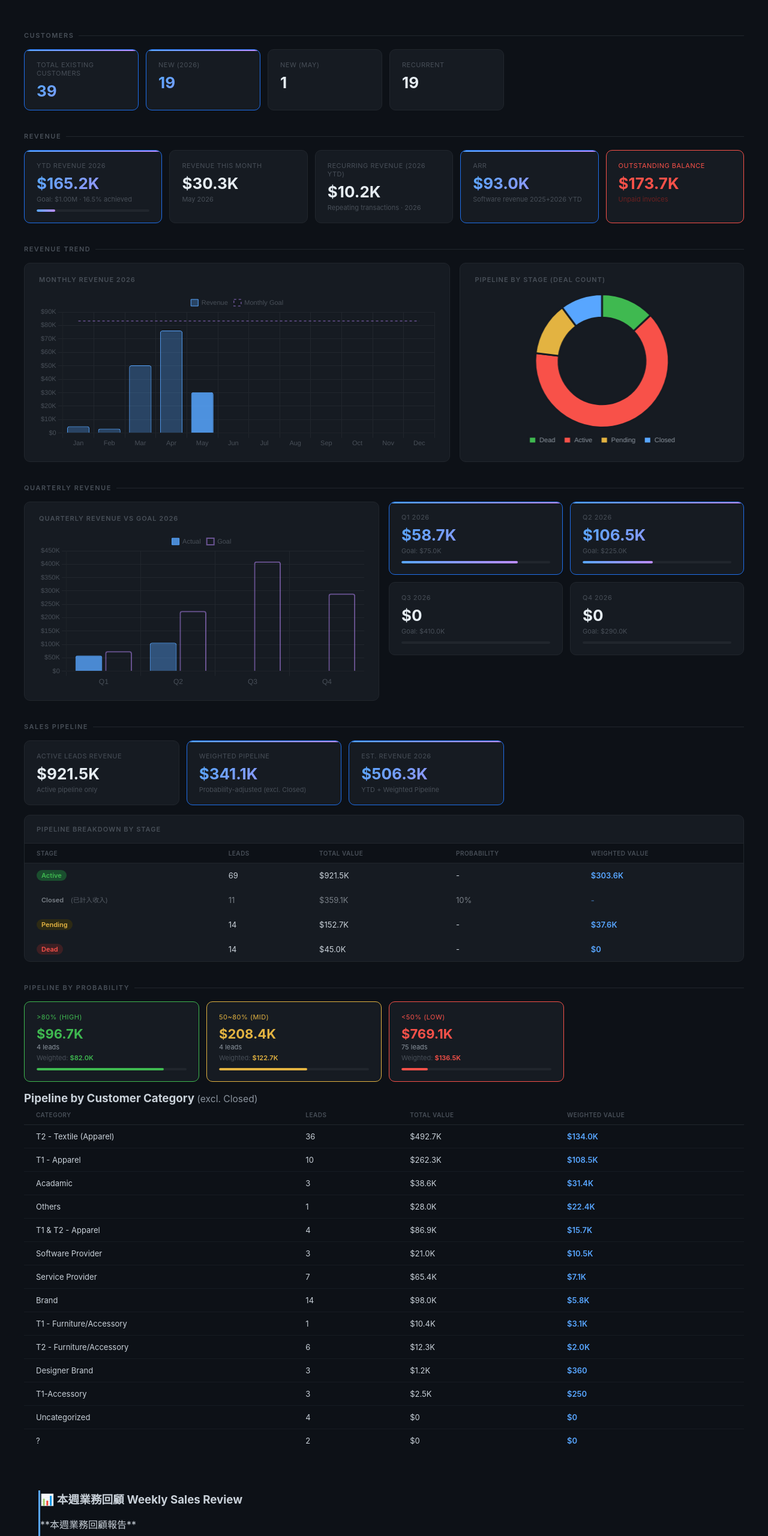
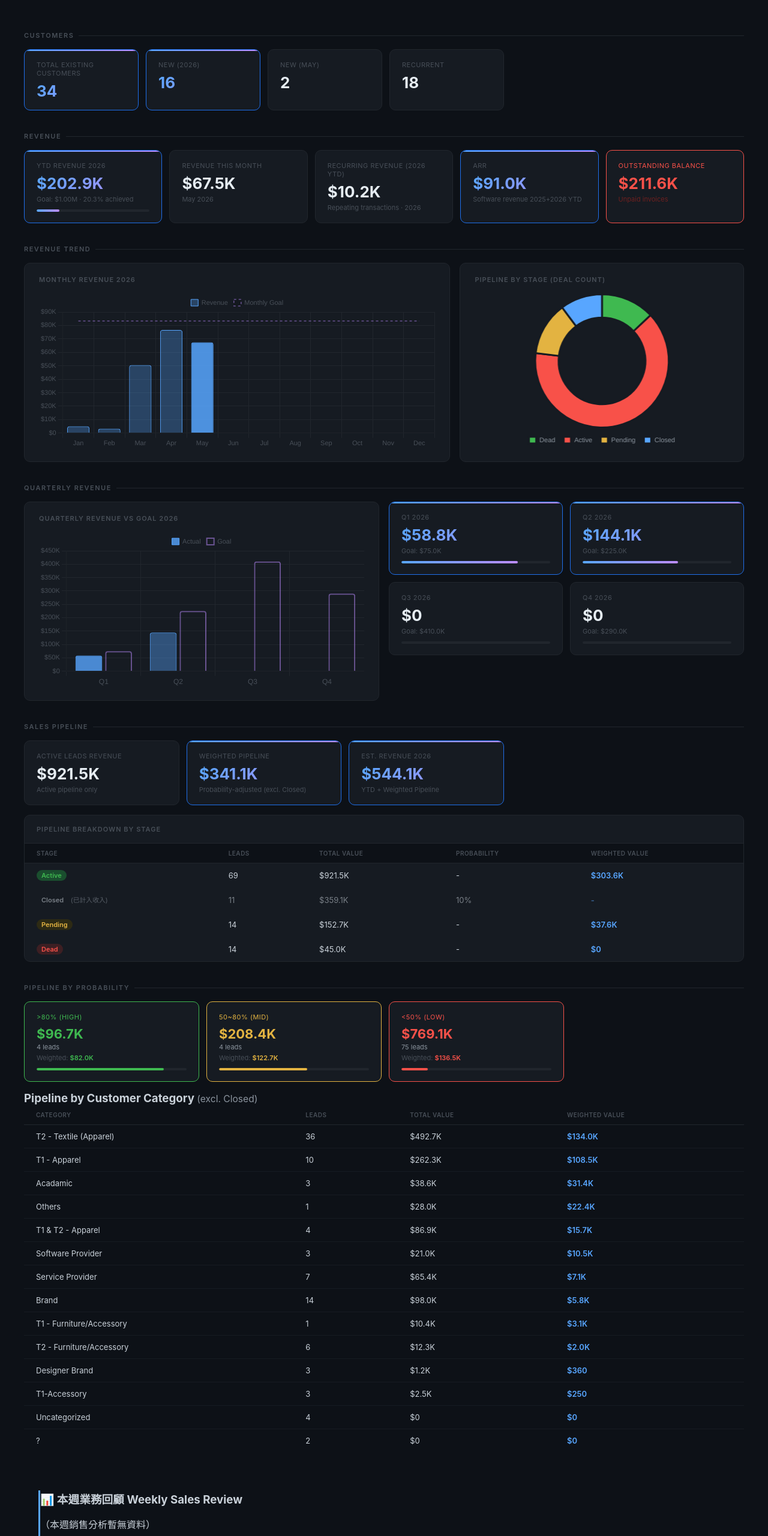
Before and after one commit to nikkienxel/nunox-dashboard, a plain HTML site: page dashboard.html in a window 1280 px wide. Shown: the part 100-2660 px from the top of the page at 60% size. Drawn offline with nearby package versions, Linux system fonts and the light colour scheme.

Commit message:
Weekly dashboard update 2026-05-11

```diff
--- a/dashboard.html
+++ b/dashboard.html
@@ -81,7 +81,7 @@
   <div class="meta">
     <h1>Business Dashboard · 2026</h1>
     <div class="gen" style="display:flex;align-items:center;gap:8px;">
-      <span>Generated 2026/5/7 下午5:55:27 (Taipei)</span>
+      <span>Generated 2026/5/11 上午6:00:22 (Taipei)</span>
       <button id="refreshBtn" onclick="triggerRefresh()" title="Pull latest data from Google Sheets" style="background:none;border:1px solid #30363d;color:#8b949e;border-radius:4px;padding:2px 8px;cursor:pointer;font-size:11px;line-height:1.4;">🔄 Refresh</button>
       <script>
       async function triggerRefresh() {
@@ -118,19 +118,19 @@
   <div class="kpi-grid" style="grid-template-columns: repeat(4, 1fr); max-width: 800px;">
     <div class="kpi accent">
       <div class="label">Total Existing Customers</div>
-      <div class="value">39</div>
+      <div class="value">34</div>
     </div>
     <div class="kpi accent">
       <div class="label">New (2026)</div>
-      <div class="value">19</div>
+      <div class="value">16</div>
     </div>
     <div class="kpi">
       <div class="label">New (May)</div>
-      <div class="value">1</div>
+      <div class="value">2</div>
     </div>
     <div class="kpi">
       <div class="label">Recurrent</div>
-      <div class="value">19</div>
+      <div class="value">18</div>
     </div>
   </div>
 
@@ -139,13 +139,13 @@
   <div class="kpi-grid">
     <div class="kpi accent">
       <div class="label">YTD Revenue 2026</div>
-      <div class="value">$165.2K</div>
-      <div class="sub">Goal: $1.00M · 16.5% achieved</div>
-      <div class="progress-bar"><div class="progress-fill" style="width:16.5%"></div></div>
+      <div class="value">$202.9K</div>
+      <div class="sub">Goal: $1.00M · 20.3% achieved</div>
+      <div class="progress-bar"><div class="progress-fill" style="width:20.3%"></div></div>
     </div>
     <div class="kpi">
       <div class="label">Revenue This Month</div>
-      <div class="value">$30.3K</div>
+      <div class="value">$67.5K</div>
       <div class="sub">May 2026</div>
     </div>
     <div class="kpi">
@@ -155,12 +155,12 @@
     </div>
     <div class="kpi accent">
       <div class="label">ARR</div>
-      <div class="value">$93.0K</div>
+      <div class="value">$91.0K</div>
       <div class="sub">Software revenue 2025+2026 YTD</div>
     </div>
     <div class="kpi" style="border-color:#f85149;">
       <div class="label" style="color:#f85149;">Outstanding Balance</div>
-      <div class="value" style="color:#f85149;">$173.7K</div>
+      <div class="value" style="color:#f85149;">$211.6K</div>
       <div class="sub" style="color:#6e2020;">Unpaid invoices</div>
     </div>
   </div>
@@ -189,15 +189,15 @@
 
       <div class="kpi accent">
         <div class="label">Q1 2026</div>
-        <div class="value">$58.7K</div>
+        <div class="value">$58.8K</div>
         <div class="sub">Goal: $75.0K</div>
-        <div class="progress-bar"><div class="progress-fill" style="width:78.2%"></div></div>
+        <div class="progress-bar"><div class="progress-fill" style="width:78.4%"></div></div>
       </div>
       <div class="kpi accent">
         <div class="label">Q2 2026</div>
-        <div class="value">$106.5K</div>
+        <div class="value">$144.1K</div>
         <div class="sub">Goal: $225.0K</div>
-        <div class="progress-bar"><div class="progress-fill" style="width:47.3%"></div></div>
+        <div class="progress-bar"><div class="progress-fill" style="width:64.1%"></div></div>
       </div>
       <div class="kpi ">
         <div class="label">Q3 2026</div>
@@ -230,7 +230,7 @@
     </div>
     <div class="kpi accent">
       <div class="label">Est. Revenue 2026</div>
-      <div class="value">$506.3K</div>
+      <div class="value">$544.1K</div>
       <div class="sub">YTD + Weighted Pipeline</div>
     </div>
   </div>
@@ -414,25 +414,12 @@
 <div style="max-width:1200px;margin:32px auto;padding:0 24px;">
   <div class="card" style="border-left:3px solid #58a6ff;">
     <h3 style="margin-bottom:16px;">📊 本週業務回顧 Weekly Sales Review</h3>
-    <div style="line-height:1.8;color:#c9d1d9;white-space:pre-wrap;">**本週業務回顧報告**
-
-1. **本週業務動能**
-   - 本週業務動能需關注。累計營收達成率僅16.5%，距離年度目標仍有很大的差距，特別是在Q3和Q4尚未有任何營收的情況下，急需提升業務推進力。
-
-2. **做得好的地方與需要改善的地方**
-   - 做得好的地方：客戶類別分佈中，T2 - Textile (Apparel)及T1 - Apparel類別的加權金額較高，顯示這些領域的市場需求較大，值得繼續深耕。
-   - 需要改善的地方：Q2的營收未達目標，Q3和Q4尚未有進展，需加強對這兩個季度的業務推進。另外，Sales Pipeline中Dead的筆數過多，顯示在初步篩選客戶上可能存在問題。
-
-3. **達成年度目標的可能性評估**
-   - 以現有Pipeline的加權後預估總年收$506.3K來看，達成$1,000,000的年度目標可能性較低，需在剩餘的時間中大幅度提升營收。
-
-4. **建議**
-   - 為了有信心達成年度目標，Sales Funnel的加權金額需要達到至少$1,000,000。這意味著需要大幅度增加現有的Pipeline價值，並確保轉化率的提升，特別是集中在高潛力的客戶類別上，以最大化收入潛力。</div>
-    <div style="margin-top:12px;font-size:11px;color:#484f58;">由 GPT-4o 根據最新數據自動生成 · 2026/5/7 下午5:55:27 (Taipei)</div>
+    <div style="line-height:1.8;color:#c9d1d9;white-space:pre-wrap;">（本週銷售分析暫無資料）</div>
+    <div style="margin-top:12px;font-size:11px;color:#484f58;">由 GPT-4o 根據最新數據自動生成 · 2026/5/11 上午6:00:22 (Taipei)</div>
   </div>
 </div>
 
-<footer>Nunox Business Dashboard · Auto-generated weekly · 2026/5/7 下午5:55:27 (Taipei)</footer>
+<footer>Nunox Business Dashboard · Auto-generated weekly · 2026/5/11 上午6:00:22 (Taipei)</footer>
 
 <script>
 const chartDefaults = {
@@ -452,7 +439,7 @@ new Chart(document.getElementById('revenueBar'), {
     datasets: [
       {
         label: 'Revenue',
-        data: [5076.99,3258.59,50327.38,76150.66,30341.39,0,0,0,0,0,0,0],
+        data: [5076.99,3257.92,50488.100000000006,76661.37000000001,67459.89,0,0,0,0,0,0,0],
         backgroundColor: ctx => {
           const i = ctx.dataIndex;
           return i === 4 ? 'rgba(88,166,255,0.85)' : 'rgba(88,166,255,0.3)';
@@ -484,7 +471,7 @@ new Chart(document.getElementById('quarterBar'), {
     datasets: [
       {
         label: 'Actual',
-        data: [58662.96,106492.05,0,0],
+        data: [58823.01000000001,144121.26,0,0],
         backgroundColor: ['rgba(88,166,255,0.8)','rgba(88,166,255,0.4)','rgba(88,166,255,0.2)','rgba(88,166,255,0.1)'],
         borderColor: '#58a6ff',
         borderWidth: 1,
```
Also changed, not shown: index.html (+21 -34 lines).
